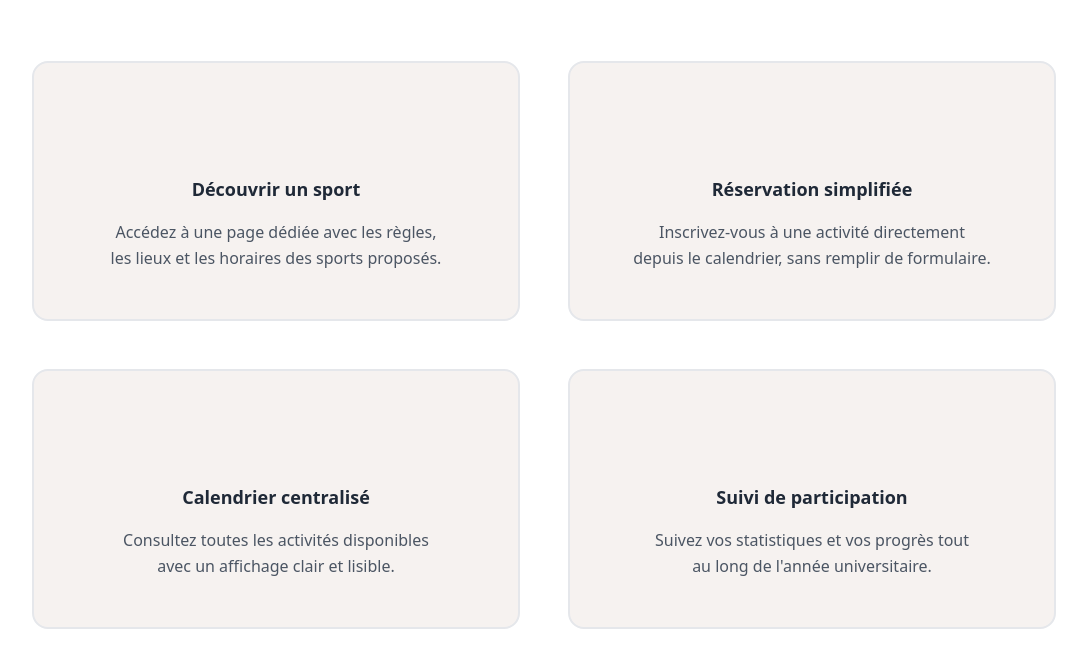
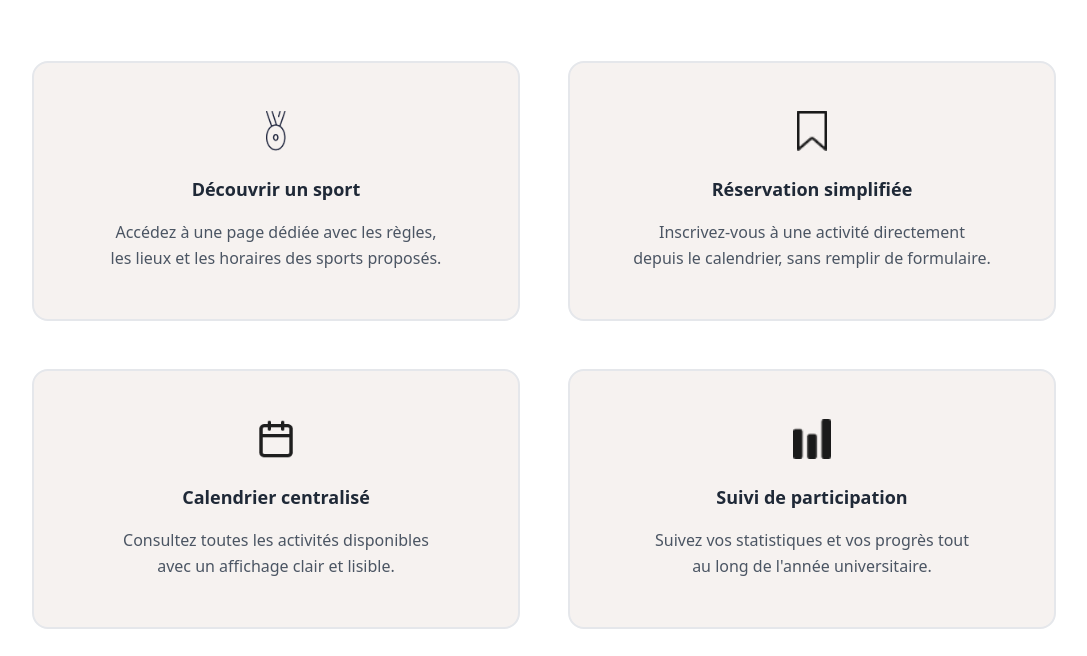
Before and after one commit to mostfa-charfedin/integrationweb, a website: page src/pages/index.html in a window 1280 px wide. Shown: the part 751-1407 px from the top of the page, without its empty margins (96-1183 px from the left). Drawn offline with nearby package versions, Linux system fonts and the light colour scheme.

Commit message:
ajout images

```diff
--- a/src/pages/index.html
+++ b/src/pages/index.html
@@ -79,7 +79,7 @@
     <!-- Card 1 -->
     <div class="bg-[#f6f2f0] border-2 border-gray-200 rounded-2xl
                 px-10 py-12 flex flex-col items-center text-center">
-      <img src="../assets/icons/medal.svg" alt="" class="h-10 mb-6">
+      <img src="../assets/icons/img1.png" alt="" class="h-10 mb-6">
       <h3 class="font-bold text-lg mb-4">Découvrir un sport</h3>
       <p class="text-gray-600 leading-relaxed">
         Accédez à une page dédiée avec les règles,<br>
@@ -90,7 +90,7 @@
     <!-- Card 2 -->
     <div class="bg-[#f6f2f0] border-2 border-gray-200 rounded-2xl
                 px-10 py-12 flex flex-col items-center text-center">
-      <img src="../assets/icons/bookmark.svg" alt="" class="h-10 mb-6">
+      <img src="../assets/icons/img2.png" alt="" class="h-10 mb-6">
       <h3 class="font-bold text-lg mb-4">Réservation simplifiée</h3>
       <p class="text-gray-600 leading-relaxed">
         Inscrivez-vous à une activité directement<br>
@@ -101,7 +101,7 @@
     <!-- Card 3 -->
     <div class="bg-[#f6f2f0] border-2 border-gray-200 rounded-2xl
                 px-10 py-12 flex flex-col items-center text-center">
-      <img src="../assets/icons/calendar.svg" alt="" class="h-10 mb-6">
+      <img src="../assets/icons/img3.png" alt="" class="h-10 mb-6">
       <h3 class="font-bold text-lg mb-4">Calendrier centralisé</h3>
       <p class="text-gray-600 leading-relaxed">
         Consultez toutes les activités disponibles<br>
@@ -112,7 +112,7 @@
     <!-- Card 4 -->
     <div class="bg-[#f6f2f0] border-2 border-gray-200 rounded-2xl
                 px-10 py-12 flex flex-col items-center text-center">
-      <img src="../assets/icons/chart.svg" alt="" class="h-10 mb-6">
+      <img src="../assets/icons/Charts.png" alt="" class="h-10 mb-6">
       <h3 class="font-bold text-lg mb-4">Suivi de participation</h3>
       <p class="text-gray-600 leading-relaxed">
         Suivez vos statistiques et vos progrès tout<br>
```
Also changed, not shown: src/assets/icons/Charts.png (added), src/assets/icons/img1.png (added), src/assets/icons/img2.png (added), src/assets/icons/img3.png (added).
